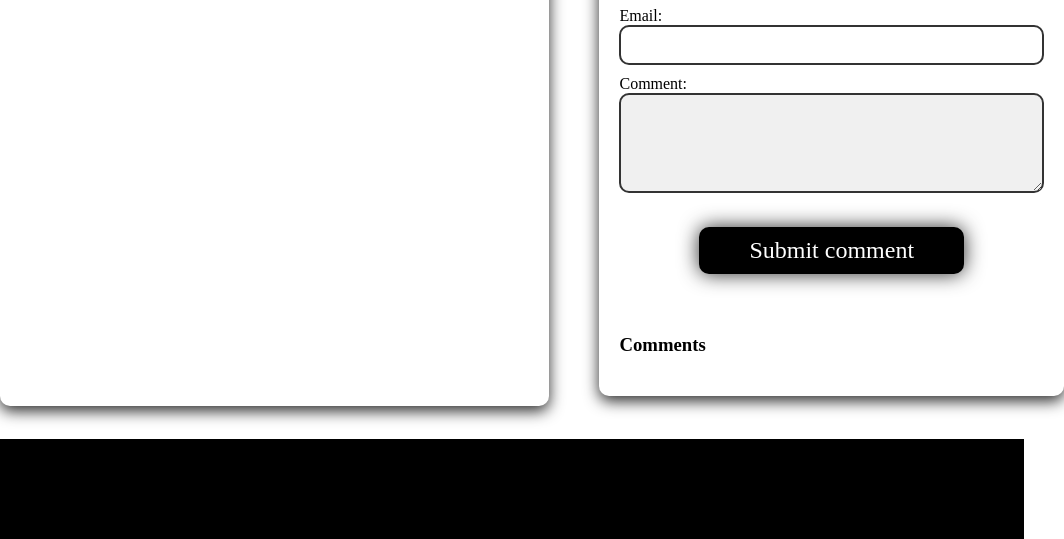
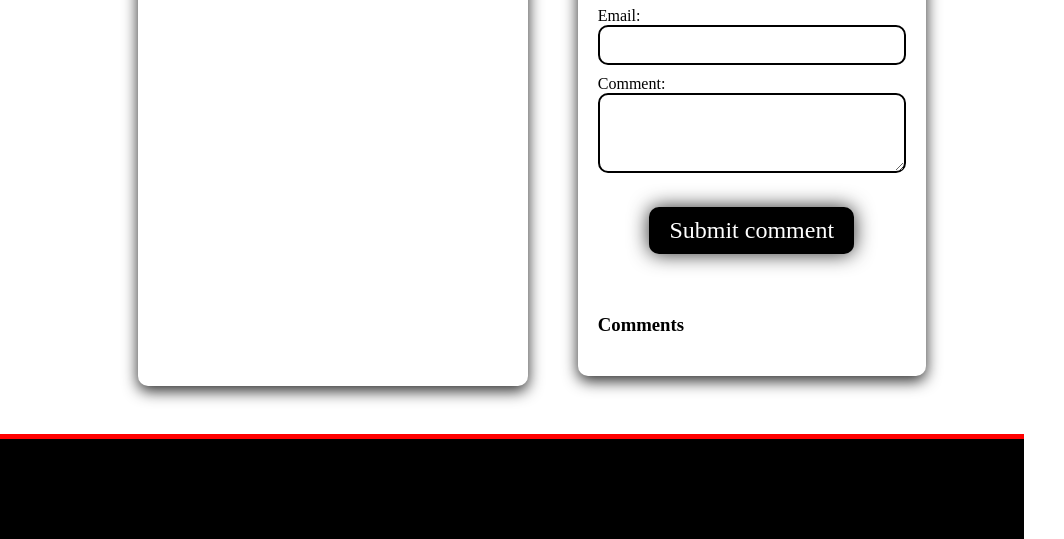
Before and after one commit to Noroff-FEU-Assignments/project-exam-1-Olekrr, a plain HTML site: page blogspecific.html in a window 1024 px wide. Shown: the part 261-800 px from the top of the page, 1064 px wide, since content can reach past the window. Drawn offline with Linux system fonts and the light colour scheme; no server answers; a web font is replaced by a local one.

Commit message:
Minor style tweaks based on Hotjar recordings

```diff
--- a/css/blogspecific.css
+++ b/css/blogspecific.css
@@ -22,7 +22,7 @@ textarea{
     justify-content: center;
 }
 button{
-    padding: 10px 50px;
+    padding: 10px 20px;
     margin: 20px 0;
 }
 h1{
@@ -98,7 +98,7 @@ h4{
     width: 100%;
     height: 40px;
     padding: 10px;
-    border: 2px solid #333333;
+    border: 2px solid var(--black);
     background-color: var(--white);
     border-radius: 10px;
     margin-bottom: 10px;
@@ -113,10 +113,10 @@ h4{
 
 .blog textarea, .comment-form textarea {
     width: 100%;
-    height: 100px;
+    height: 80px;
     padding: 10px;
-    border: 2px solid #333333;
-    background-color: #f0f0f0;
+    border: 2px solid var(--black);
+    background-color: var(--white);
     border-radius: 10px;
     margin-bottom: 10px;
     box-sizing: border-box;
@@ -133,20 +133,32 @@ h4{
 }
 
 .comment-form {
-    position: -webkit-sticky; /* For Safari */
+    position: -webkit-sticky;
     position: sticky;
     top: 105px;
 }
-.comments {
-    max-height: 600px;
-    overflow-y: auto;
-  }
+
 .comment{
     width: 80%;
     margin: auto;
 }
+@media screen and (max-width: 1024px) {
+    .content {
+        width: 73%;
+        margin: 0 auto;
+        margin-top: 20px;
+    }
+    .blog{
+        padding: 10px;
+    }
+
+}
 
 @media screen and (min-width: 1024px) {
+    .comment-form{
+        max-height: 700px;
+        overflow-y: auto;
+    }
     .content {
         flex-direction: row;
         max-width: 1024px;
--- a/css/general.css
+++ b/css/general.css
@@ -45,7 +45,7 @@ h1, h2, a, button{
 h3, h4{
     font-family: Montserrat;
 }
-p{
+p, input, textarea{
     font-family: Roboto;
     line-height: 1.3;
 }
@@ -66,7 +66,7 @@ button:hover {
 }
 
 footer{
-
+    border-top: 5px solid var(--red);
     height: 100px;
     background: var(--black);
     margin-top: auto;
--- a/js/carousel.js
+++ b/js/carousel.js
@@ -4,7 +4,6 @@ const slideContainer = document.querySelector(".carousel-slides-container");
 
 async function getPosts() {
   const results = await getPostsFromApi();
-  console.log(results);
 
   let slide = document.createElement("div");
   slide.classList.add("carousel-slide");
--- a/js/form.js
+++ b/js/form.js
@@ -66,7 +66,7 @@ function validateForm(event) {
       message: message.value,
     };
 
-    fetch('https://gamehub.olekristianfrontend.no/wp-json/myplugin/v1/contact', { //custom endpoint generated by custom plugin
+    fetch('https://gamehub.olekristianfrontend.no/wp-json/myplugin/v1/contact', { //custom POST endpoint generated by custom plugin.
       method: 'POST',
       headers: {
         'Content-Type': 'application/json',
--- a/js/homepagesections.js
+++ b/js/homepagesections.js
@@ -10,8 +10,6 @@ const trendingUrlParameters = "&categories=21";
 
 async function getPosts(urlParameters, container, showImage = true) {
   const results = await getPostsFromApi(urlParameters);
-  console.log(results);
-
   // Create a new div to contain the posts
   let postContainer = document.createElement("div");
   postContainer.classList.add("post-container");
```
